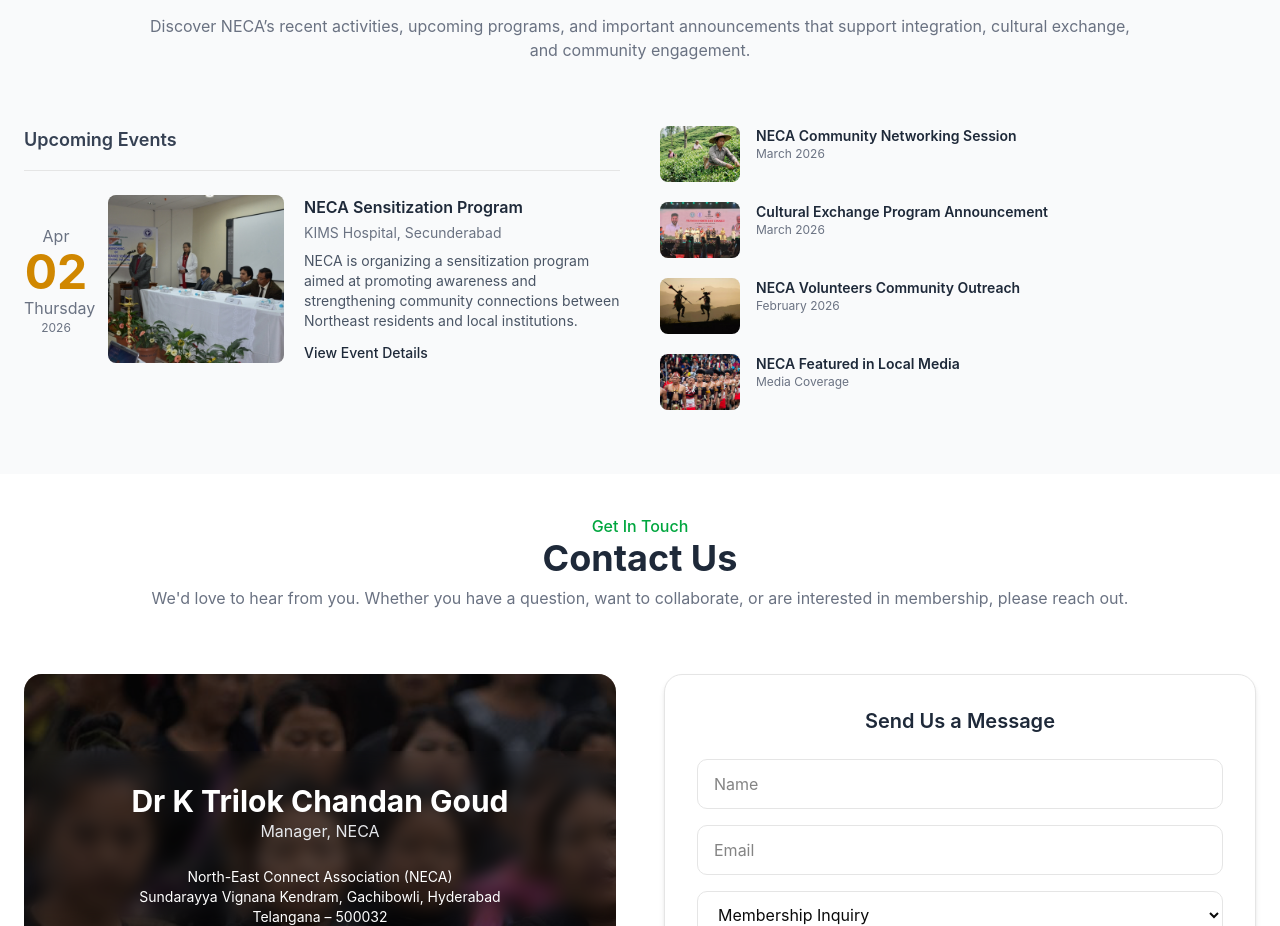
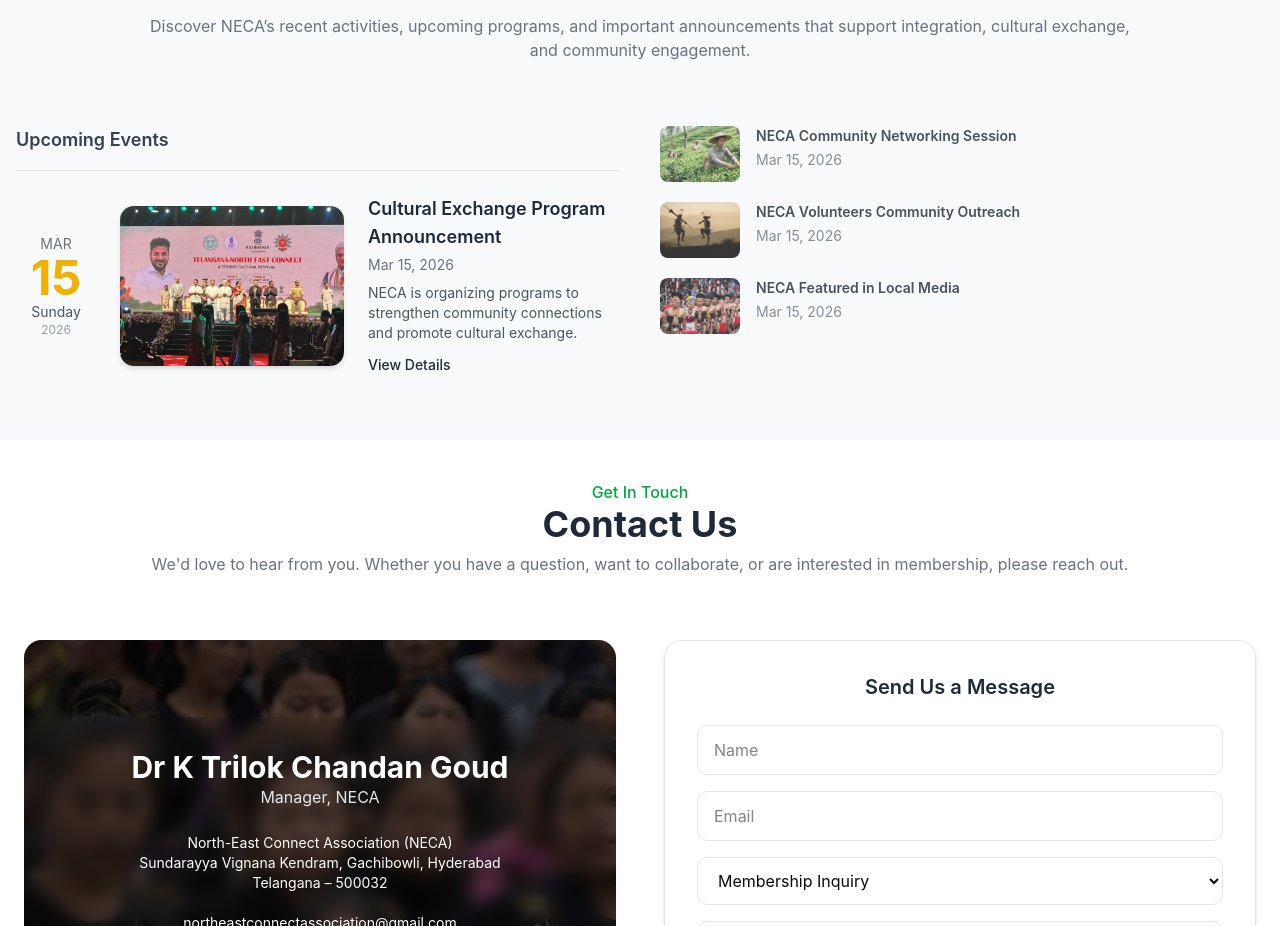
Before and after one commit to lokeshpatteda/northeastconnect, a React (Vite) app: page / in a window 1280 px wide. Shown: the part 3940-4866 px from the top of the page. Built offline with nearby package versions, Linux system fonts and the light colour scheme.

Commit message:
feat: Implement scroll to top button and enhance event display with automatic cycling

```diff
--- a/src/components/neca_components/Footer.tsx
+++ b/src/components/neca_components/Footer.tsx
@@ -1,6 +1,7 @@
 import { Necalogolight } from '@/assets/images/images'
 import { FaEnvelope, FaFacebookF, FaInstagram, FaLinkedinIn, FaMapMarkerAlt, FaPhoneAlt } from 'react-icons/fa'
 import { Link } from "react-router-dom";
+import ScrollTopButton from './ScrollTopButton';
 
 const Footer = () => {
     return (
@@ -151,6 +152,7 @@
                 </div>
 
             </footer>
+            <ScrollTopButton />
         </div>
     )
 }
--- a/src/components/neca_components/Landingpage.tsx
+++ b/src/components/neca_components/Landingpage.tsx
@@ -29,6 +29,16 @@
 
     useEffect(() => {
         window.scrollTo(0, 0);
+    }, []);
+
+    const [activeIndex, setActiveIndex] = useState(0);
+
+    useEffect(() => {
+        const interval = setInterval(() => {
+            setActiveIndex((prev) => (prev + 1) % news.length);
+        }, 4000);
+
+        return () => clearInterval(interval);
     }, []);
 
     return (
@@ -407,78 +417,95 @@
                         </p>
                     </div>
 
-                    <div className="max-w-7xl mx-auto px-4 sm:px-6 lg:px-6 grid grid-cols-1 md:grid-cols-2 gap-10">
+                    <div className="max-w-7xl mx-auto px-4 grid md:grid-cols-2 gap-10">
 
-                        {/* LEFT SIDE - UPCOMING EVENT */}
-                        <div>
-                            <h3 className="text-lg font-semibold text-gray-700 mb-4 text-left">
+                        {/* LEFT - ACTIVE EVENT */}
+                        <div className="transition-all duration-700">
+
+                            <h3 className="text-lg text-left font-semibold text-gray-700 mb-4">
                                 Upcoming Events
                             </h3>
 
-                            <div className="flex flex-col sm:flex-row gap-5 border-t pt-6">
+                            <div className="flex flex-col sm:flex-row gap-6 border-t pt-6 items-center">
 
-                                {/* Date */}
-                                <div className="text-center flex flex-col justify-center align-items sm:w-16">
-                                    <p className="text-gray-500">Apr</p>
-                                    <p className="text-5xl font-bold text-yellow-600">02</p>
-                                    <p className="text-gray-500">Thursday</p>
-                                    <p className="text-xs text-gray-500">2026</p>
+                                {/* DATE BLOCK */}
+                                <div className="text-center min-w-[80px]">
+
+                                    <p className="text-gray-500 text-sm uppercase">
+                                        {news[activeIndex].month}
+                                    </p>
+
+                                    <p className="text-5xl font-bold text-yellow-500 leading-none">
+                                        {news[activeIndex].day}
+                                    </p>
+
+                                    <p className="text-gray-600 text-sm">
+                                        {news[activeIndex].weekday}
+                                    </p>
+
+                                    <p className="text-xs text-gray-400">
+                                        {news[activeIndex].year}
+                                    </p>
 
                                 </div>
 
-                                {/* Image */}
+                                {/* IMAGE */}
                                 <img
-                                    src={Event6}
-                                    className="w-full sm:w-44 h-42 rounded-md object-cover"
-                                    alt="Event"
+                                    src={news[activeIndex].img}
+                                    className="w-full sm:w-56 h-40 rounded-xl object-cover shadow-md transition-all duration-500"
                                 />
 
-                                {/* Content */}
+                                {/* CONTENT */}
                                 <div className="flex-1 text-left">
-                                    <h4 className="font-semibold text-gray-800">
-                                        NECA Sensitization Program
+
+                                    <h4 className="font-semibold text-gray-800 text-lg">
+                                        {news[activeIndex].title}
                                     </h4>
 
                                     <p className="text-sm text-gray-500 mt-1">
-                                        KIMS Hospital, Secunderabad
+                                        {news[activeIndex].month} {news[activeIndex].day}, {news[activeIndex].year}
                                     </p>
 
                                     <p className="text-sm text-gray-600 mt-2">
-                                        NECA is organizing a sensitization program aimed at promoting
-                                        awareness and strengthening community connections between
-                                        Northeast residents and local institutions.
+                                        NECA is organizing programs to strengthen community connections and promote cultural exchange.
                                     </p>
 
                                     <a
                                         href="#"
-                                        className="inline-block mt-3 text-sm font-medium text-underline text-gray-800 hover:text-yellow-500"
+                                        className="inline-block mt-3 text-sm font-medium text-gray-800 hover:text-yellow-500"
                                     >
-                                        View Event Details
+                                        {news[activeIndex].view}
                                     </a>
+
                                 </div>
 
                             </div>
                         </div>
 
 
-                        {/* RIGHT SIDE - NEWS LIST */}
+                        {/* RIGHT - OTHER EVENTS */}
                         <div className="space-y-5">
 
-                            {news.map((news, index) => (
-                                <div key={index} className="flex gap-4 items-start">
+                            {news
+                                .filter((_, i) => i !== activeIndex)
+                                .map((item, index) => (
+                                    <div
+                                        key={index}
+                                        className="flex gap-4 items-start opacity-80 hover:opacity-100 transition"
+                                    >
 
                                         <img
-                                        src={news.img}
+                                            src={item.img}
                                             className="w-20 h-14 object-cover rounded-md"
                                         />
 
                                         <div>
                                             <h4 className="text-sm font-semibold text-gray-800">
-                                            {news.title}
+                                                {item.title}
                                             </h4>
 
-                                        <p className="text-xs text-left text-gray-500">
-                                            {news.date}
+                                            <p className="text-sm text-left text-gray-500 mt-1">
+                                                {news[activeIndex].month} {news[activeIndex].day}, {news[activeIndex].year}
                                             </p>
                                         </div>
 
--- a/src/components/neca_components/Newsandevents.tsx
+++ b/src/components/neca_components/Newsandevents.tsx
@@ -1,9 +1,19 @@
 import news from "@/pages/news"
+import { useEffect, useState } from "react"
 import Footer from "./Footer"
 import Navigationbar from "./Navigationbar"
-import { Event5 } from "@/assets/images/images"
+
 
 const Newsandevents = () => {
+    const [activeIndex, setActiveIndex] = useState(0);
+
+    useEffect(() => {
+        const interval = setInterval(() => {
+            setActiveIndex((prev) => (prev + 1) % news.length);
+        }, 4000);
+
+        return () => clearInterval(interval);
+    }, []);
     return (
         <div>
             <Navigationbar />
@@ -21,78 +31,95 @@
                     </p>
                 </div>
 
-                <div className="max-w-7xl mx-auto px-4 sm:px-6 lg:px-6 grid grid-cols-1 md:grid-cols-2 gap-10">
+                <div className="max-w-7xl mx-auto px-4 grid md:grid-cols-2 gap-10">
 
-                    {/* LEFT SIDE - UPCOMING EVENT */}
-                    <div>
-                        <h3 className="text-lg font-semibold text-gray-700 mb-4 text-left">
+                    {/* LEFT - ACTIVE EVENT */}
+                    <div className="transition-all duration-700">
+
+                        <h3 className="text-lg text-left font-semibold text-gray-700 mb-4">
                             Upcoming Events
                         </h3>
 
-                        <div className="flex flex-col sm:flex-row gap-5 border-t pt-6">
+                        <div className="flex flex-col sm:flex-row gap-6 border-t pt-6 items-center">
 
-                            {/* Date */}
-                            <div className="text-center flex flex-col justify-center align-items sm:w-16">
-                                <p className="text-gray-500">Apr</p>
-                                <p className="text-5xl font-bold text-yellow-600">02</p>
-                                <p className="text-gray-500">Thursday</p>
-                                <p className="text-xs text-gray-500">2026</p>
+                            {/* DATE BLOCK */}
+                            <div className="text-center min-w-[80px]">
+
+                                <p className="text-gray-500 text-sm uppercase">
+                                    {news[activeIndex].month}
+                                </p>
+
+                                <p className="text-5xl font-bold text-yellow-500 leading-none">
+                                    {news[activeIndex].day}
+                                </p>
+
+                                <p className="text-gray-600 text-sm">
+                                    {news[activeIndex].weekday}
+                                </p>
+
+                                <p className="text-xs text-gray-400">
+                                    {news[activeIndex].year}
+                                </p>
 
                             </div>
 
-                            {/* Image */}
+                            {/* IMAGE */}
                             <img
-                                src={Event5}
-                                className="w-full sm:w-44 h-42 rounded-md object-cover"
-                                alt="Event"
+                                src={news[activeIndex].img}
+                                className="w-full sm:w-56 h-40 rounded-xl object-cover shadow-md transition-all duration-500"
                             />
 
-                            {/* Content */}
+                            {/* CONTENT */}
                             <div className="flex-1 text-left">
-                                <h4 className="font-semibold text-gray-800">
-                                    NECA Sensitization Program
+
+                                <h4 className="font-semibold text-gray-800 text-lg">
+                                    {news[activeIndex].title}
                                 </h4>
 
                                 <p className="text-sm text-gray-500 mt-1">
-                                    KIMS Hospital, Secunderabad
+                                    {news[activeIndex].month} {news[activeIndex].day}, {news[activeIndex].year}
                                 </p>
 
                                 <p className="text-sm text-gray-600 mt-2">
-                                    NECA is organizing a sensitization program aimed at promoting
-                                    awareness and strengthening community connections between
-                                    Northeast residents and local institutions.
+                                    NECA is organizing programs to strengthen community connections and promote cultural exchange.
                                 </p>
 
                                 <a
                                     href="#"
-                                    className="inline-block mt-3 text-sm font-medium text-underline text-gray-800 hover:text-yellow-500"
+                                    className="inline-block mt-3 text-sm font-medium text-gray-800 hover:text-yellow-500"
                                 >
-                                    View Event Details
+                                    {news[activeIndex].view}
                                 </a>
+
                             </div>
 
                         </div>
                     </div>
 
 
-                    {/* RIGHT SIDE - NEWS LIST */}
+                    {/* RIGHT - OTHER EVENTS */}
                     <div className="space-y-5">
 
-                        {news.map((news, index) => (
-                            <div key={index} className="flex gap-4 items-start">
+                        {news
+                            .filter((_, i) => i !== activeIndex)
+                            .map((item, index) => (
+                                <div
+                                    key={index}
+                                    className="flex gap-4 items-start opacity-80 hover:opacity-100 transition"
+                                >
 
                                     <img
-                                    src={news.img}
+                                        src={item.img}
                                         className="w-20 h-14 object-cover rounded-md"
                                     />
 
                                     <div>
                                         <h4 className="text-sm font-semibold text-gray-800">
-                                        {news.title}
+                                            {item.title}
                                         </h4>
 
-                                    <p className="text-xs text-left text-gray-500">
-                                        {news.date}
+                                        <p className="text-sm text-left text-gray-500 mt-1">
+                                            {news[activeIndex].month} {news[activeIndex].day}, {news[activeIndex].year}
                                         </p>
                                     </div>
 
--- a/src/pages/news.tsx
+++ b/src/pages/news.tsx
@@ -1,10 +1,42 @@
 import { Event1, Event2, Event3, Event4 } from "@/assets/images/images";
 
-const news =
-    [
-        { img: Event1, title: "NECA Community Networking Session", date: "March 2026" },
-        { img: Event2, title: "Cultural Exchange Program Announcement", date: "March 2026" },
-        { img: Event3, title: "NECA Volunteers Community Outreach", date: "February 2026" },
-        { img: Event4, title: "NECA Featured in Local Media", date: "Media Coverage" }
-    ]
+const news = [
+    {
+        img: Event1,
+        title: "NECA Community Networking Session",
+        month: "Mar",
+        day: "02",
+        weekday: "Thursday",
+        year: "2026",
+        view: "View Details"
+    },
+    {
+        img: Event2,
+        title: "Cultural Exchange Program Announcement",
+        month: "Mar",
+        day: "15",
+        weekday: "Sunday",
+        year: "2026",
+        view: "View Details"
+    },
+    {
+        img: Event3,
+        title: "NECA Volunteers Community Outreach",
+        month: "Feb",
+        day: "20",
+        weekday: "Saturday",
+        year: "2026",
+        view: "View Details"
+    },
+    {
+        img: Event4,
+        title: "NECA Featured in Local Media",
+        month: "Jan",
+        day: "10",
+        weekday: "Friday",
+        year: "2026",
+        view: "View Details"
+    }
+];
+
 export default news;
```
Also changed, not shown: src/components/neca_components/ScrollTopButton.tsx (added, +40 -0 lines). Lines whose indentation alone changed are shown as unchanged.
